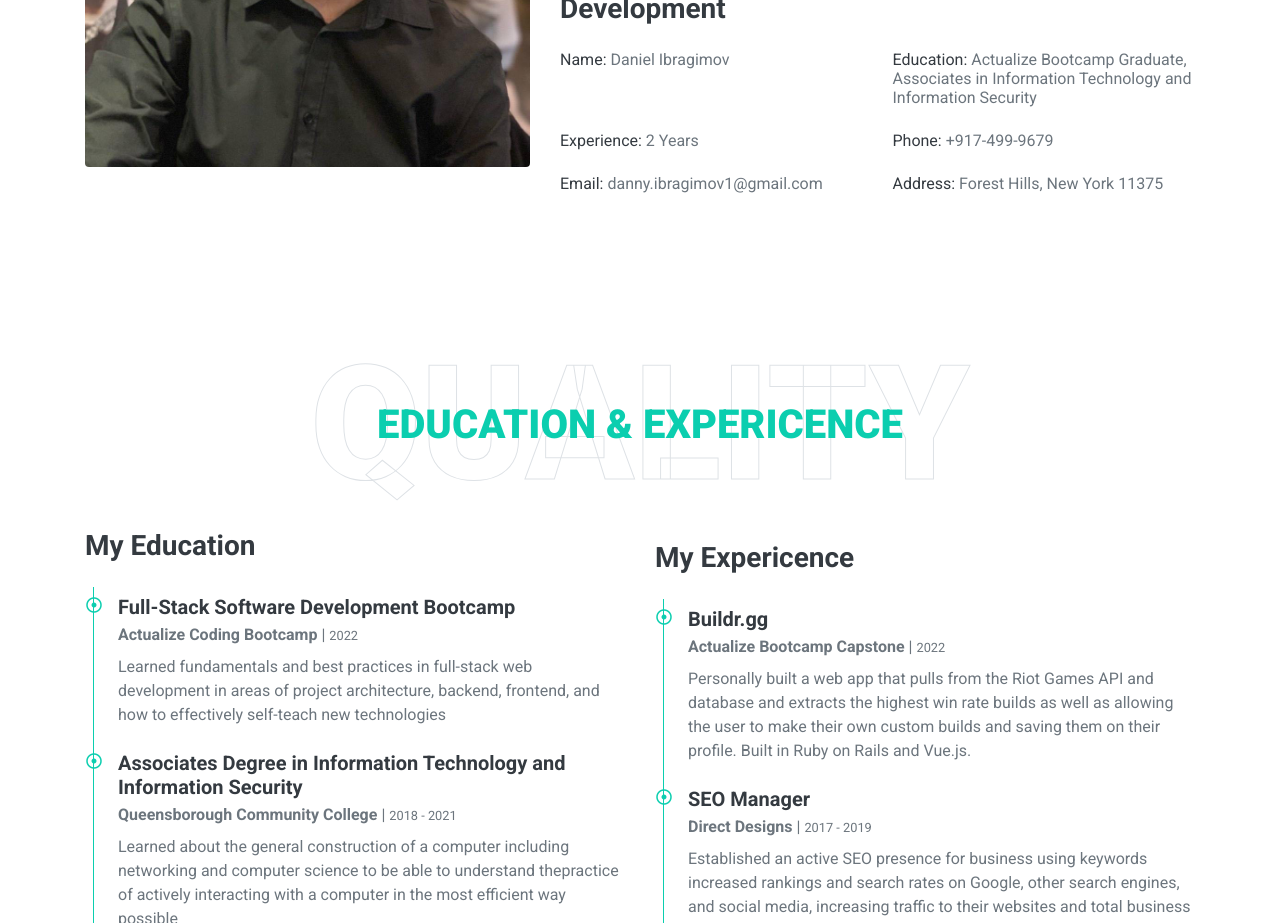
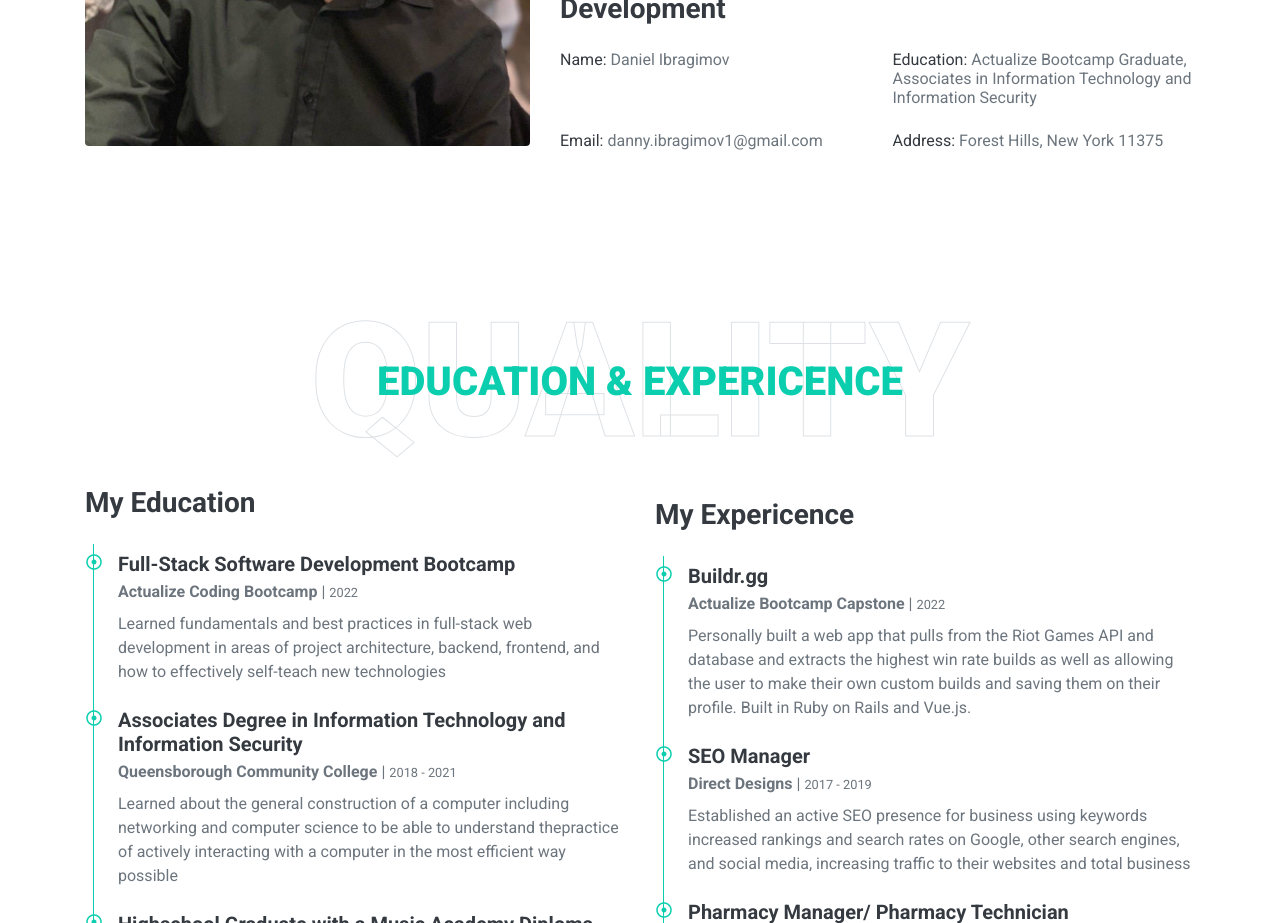
Before and after one commit to DanielIbrag/danielibrag.github.io, a plain HTML site: page index.html in a window 1280 px wide. Shown: the part 1440-2363 px from the top of the page. Drawn offline with nearby package versions, Linux system fonts and the light colour scheme.

Commit message:
deleting unnecisary things

```diff
--- a/index.html
+++ b/index.html
@@ -115,8 +115,6 @@
                     <div class="row mb-3">
                         <div class="col-sm-6 py-2"><h6>Name: <span class="text-secondary">Daniel Ibragimov</span></h6></div>
                         <div class="col-sm-6 py-2"><h6>Education: <span class="text-secondary">Actualize Bootcamp Graduate, Associates in Information Technology and Information Security</span></h6></div>
-                        <div class="col-sm-6 py-2"><h6>Experience: <span class="text-secondary">2 Years</span></h6></div>
-                        <div class="col-sm-6 py-2"><h6>Phone: <span class="text-secondary">+917-499-9679</span></h6></div>
                         <div class="col-sm-6 py-2"><h6>Email: <span class="text-secondary">danny.ibragimov1@gmail.com</span></h6></div>
                         <div class="col-sm-6 py-2"><h6>Address: <span class="text-secondary">Forest Hills, New York 11375</span></h6></div>
                     </div>
```
Also changed, not shown: 3 other files.
